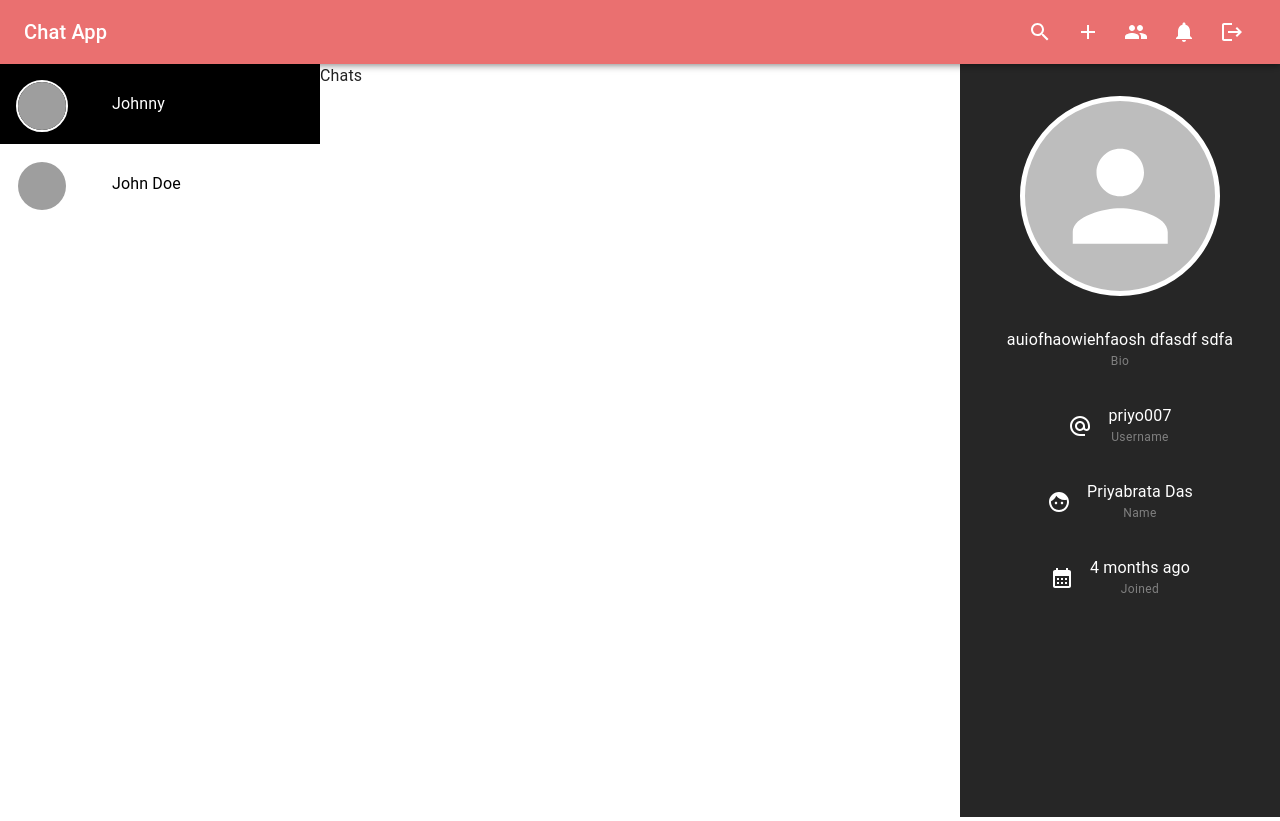
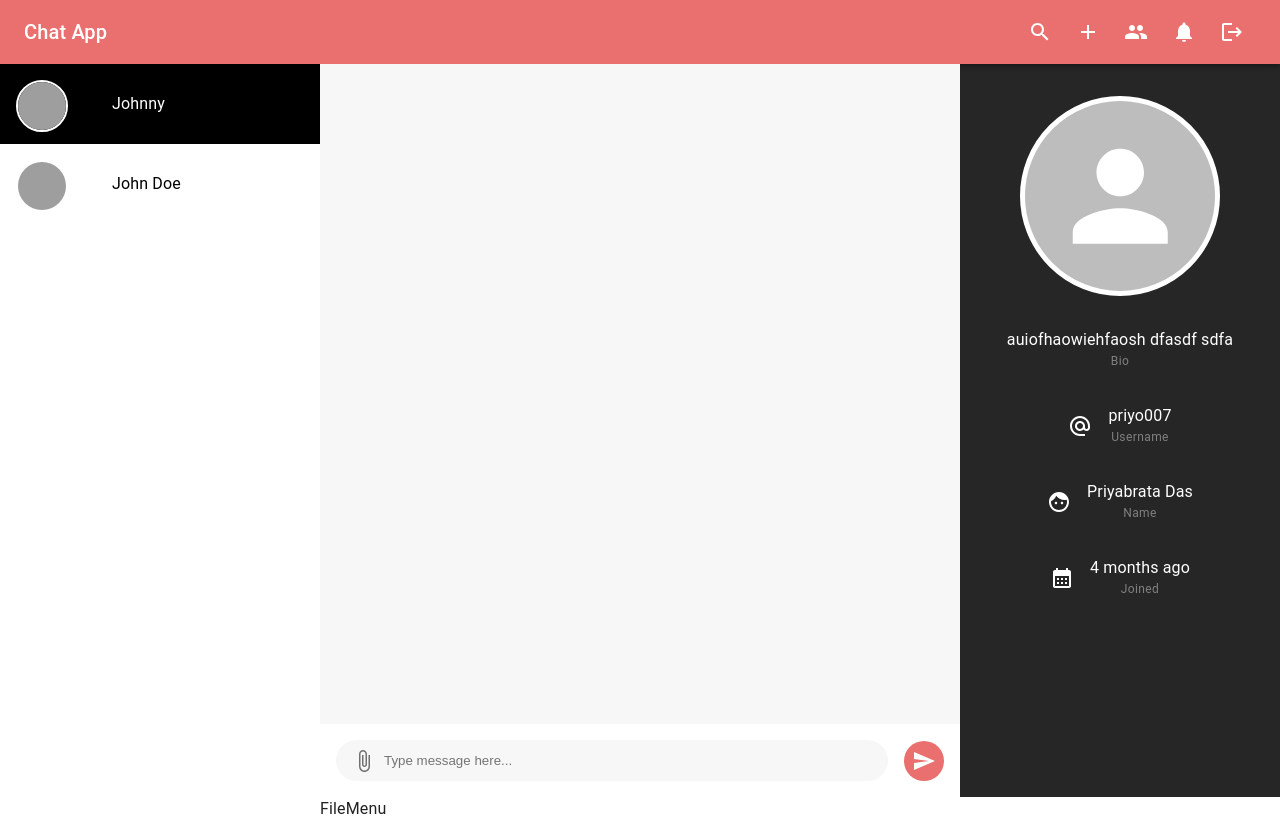
Before and after one commit to Priyo002/Chat-App, a React (Vite) app in the folder client/: page /chat/1 in a window 1280 px wide. Built offline with nearby package versions, Linux system fonts and the light colour scheme; grey boxes are pictures that could not be loaded.

Commit message:
Modified some things in Frontend part

```diff
--- a/client/src/App.jsx
+++ b/client/src/App.jsx
@@ -5,7 +5,7 @@
 
 const Home = lazy( ()=> import('./pages/Home.jsx'));
 const Login = lazy( ()=> import('./pages/Login.jsx'));
-const Chats = lazy( ()=> import('./pages/Chats.jsx'));
+const Chat = lazy( ()=> import('./pages/Chat.jsx'));
 const Groups = lazy( ()=> import('./pages/Groups.jsx'));
 const NotFound=lazy(()=> import("./pages/NotFound.jsx"));
 
@@ -21,7 +21,7 @@
         <Route element={<ProtectRoute user={user}/>}>
 
           <Route path='/' element={<Home/>}/>
-          <Route path='/chat/:chatId' element={<Chats/>}/>
+          <Route path='/chat/:chatId' element={<Chat/>}/>
           <Route path='/groups' element={<Groups/>}/>
         </Route>
         <Route
--- /dev/null
+++ b/client/src/components/dialogs/FileMenu.jsx
@@ -0,0 +1,9 @@
+import React from 'react'
+
+const FileMenu = () => {
+  return (
+    <div>FileMenu</div>
+  )
+}
+
+export default FileMenu
--- a/client/src/components/layout/AppLayout.jsx
+++ b/client/src/components/layout/AppLayout.jsx
@@ -19,7 +19,7 @@
             <>
                 <Title/>
                 <Header/>
-                <Grid container height={"94.074vh"}>
+                <Grid container height={"91.674vh"}>
                     <Grid
                     item
                     sm = {4}
--- a/client/src/components/styles/StyledComponents.jsx
+++ b/client/src/components/styles/StyledComponents.jsx
@@ -1,5 +1,6 @@
 import { styled } from "@mui/material";
 import { Link as LinkComponent } from "react-router-dom";
+import { grayColor } from "../../constants/color";
 
 
 export const VisuallyHiddenInput = styled("input")({
@@ -19,6 +20,16 @@
     color: black;
     padding: 1rem;
     &:hover {
-        background-color: #f0f0f0;
+        background-color: ${grayColor};
     }
 `;
+
+export const InputBox = styled("input")`
+    width: 100%;
+    height: 100%;
+    border: none;
+    outline: none;
+    padding: 0 3rem;
+    border-radius: 1.5rem;
+    background-color: ${grayColor};
+`;
--- a/client/src/constants/color.js
+++ b/client/src/constants/color.js
@@ -1 +1,2 @@
 export const orange = "#ea7070"
+export const grayColor = "rgba(247,247,247,1)"
--- /dev/null
+++ b/client/src/pages/Chat.jsx
@@ -0,0 +1,77 @@
+import React,{useRef} from 'react';
+import AppLayout from '../components/layout/AppLayout';
+import { IconButton, Stack } from '@mui/material';
+import { grayColor, orange } from '../constants/color.js';
+import { AttachFile as AttachFileIcon, Send as SendIcon } from '@mui/icons-material';
+import { InputBox } from '../components/styles/StyledComponents.jsx';
+import FileMenu from '../components/dialogs/FileMenu.jsx';
+
+const Chat = () => {
+
+  const containerRef = useRef(null);
+
+
+
+  return (
+    <>
+      <Stack
+        ref={containerRef}
+        boxSizing={"border-box"}
+        padding={"1rem"}
+        spacing={"1rem"}
+        bgcolor={grayColor}
+        height={"90%"}
+        sx={{
+          overflowX: "hidden",
+          overflowY: "auto"
+        }}
+      >
+      {/* Message Render */}
+      </Stack>
+
+      <form style={{
+        height: "10%",
+      }}>
+        <Stack
+          direction={"row"}
+          height={"100%"}
+          padding={"1rem"}
+          alignItems={"center"}
+          position={"relative"}
+        >
+
+          <IconButton
+            sx={{
+              position: "absolute",
+              left: "1.5rem",
+              // rotate: "30deg"
+            }}
+          >
+            <AttachFileIcon/>
+          </IconButton>
+
+          <InputBox placeholder="Type message here..."/>
+
+          <IconButton type="submit" sx={{
+            // rotate: "-30deg",
+            bgcolor: orange,
+            color: "white",
+            marginLeft: "1rem",
+            padding: "0.5rem",
+            "&:hover":{
+              bgcolor: "error.dark"
+            }
+          }}>
+            <SendIcon/>
+          </IconButton>
+
+        </Stack>
+      </form>
+
+      <FileMenu/>
+    </>
+
+  )
+}
+
+export default AppLayout()(Chat);
--- a/client/src/pages/Chats.jsx
+++ /dev/null
@@ -1,10 +0,0 @@
-import React from 'react';
-import AppLayout from '../components/layout/AppLayout';
-
-function Chats() {
-  return (
-    <div>Chats</div>
-  )
-}
-
-export default AppLayout()(Chats);
--- a/client/src/pages/Home.jsx
+++ b/client/src/pages/Home.jsx
@@ -1,8 +1,17 @@
 import React from 'react'
 import AppLayout from '../components/layout/AppLayout'
+import { Box, Typography } from '@mui/material';
+import { grayColor } from '../constants/color.js';
 
 const Home=()=>{
-  return <div>Home</div>
+  return (
+    <Box bgcolor={grayColor} height={"100%"}>
+      <Typography p={"2rem"} variant="h5" textAlign={"center"}>
+        Select a friend to chat
+      </Typography>
+    </Box>
+
+  )
 };
 
 export default AppLayout()(Home);
```
